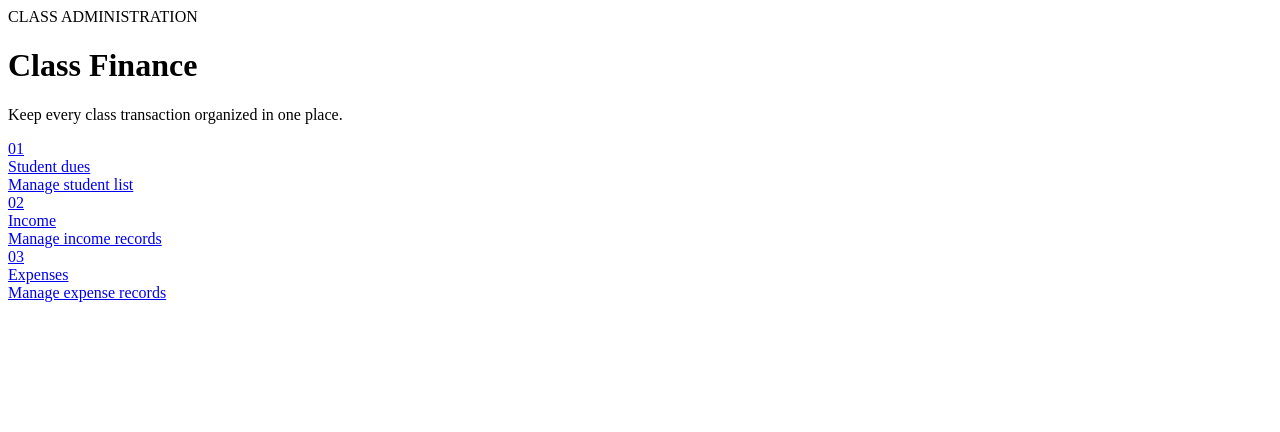
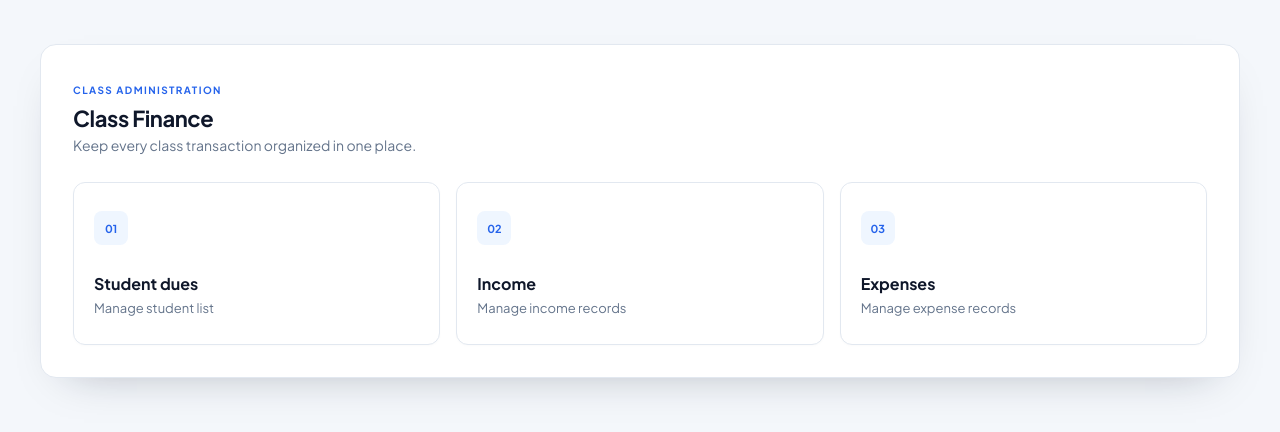
Before and after one commit to azka-style-css/web-finance, a website: page public/html/dashboard.html in a window 1280 px wide. Drawn offline with Linux system fonts and the light colour scheme; the site is published under a folder, as on GitHub Pages, so addresses that start at the root find nothing.

Commit message:
fix: unconnect css

```diff
--- a/public/html/dashboard.html
+++ b/public/html/dashboard.html
@@ -4,7 +4,7 @@
     <meta charset="UTF-8">
     <meta name="viewport" content="width=device-width, initial-scale=1.0">
     <title>Class Finance Dashboard</title>
-    <link rel="stylesheet" href="/style.css">
+    <link rel="stylesheet" href="../style.css">
 </head>
 <body class="dashboard-page">
     <div class="container dashboard-shell">
@@ -14,17 +14,17 @@
             <p class="subtitle">Keep every class transaction organized in one place.</p>
         </div>
         <div class="menu-grid">
-            <a href="/html/data-kas.html" class="menu-card">
+            <a href="../html/data-kas.html" class="menu-card">
                 <span class="menu-icon">01</span>
                 <div class="menu-title">Student dues</div>
                 <div class="menu-desc">Manage student list</div>
             </a>
-            <a href="/html/pemasukan.html" class="menu-card">
+            <a href="../html/pemasukan.html" class="menu-card">
                 <span class="menu-icon">02</span>
                 <div class="menu-title">Income</div>
                 <div class="menu-desc">Manage income records</div>
             </a>
-            <a href="/html/pengeluaran.html" class="menu-card">
+            <a href="../html/pengeluaran.html" class="menu-card">
                 <span class="menu-icon">03</span>
                 <div class="menu-title">Expenses</div>
                 <div class="menu-desc">Manage expense records</div>
```
Also changed, not shown: public/html/data-kas.html (+1 -1 lines), public/html/pemasukan.html (+2 -2 lines), public/html/pengeluaran.html (+2 -2 lines).
